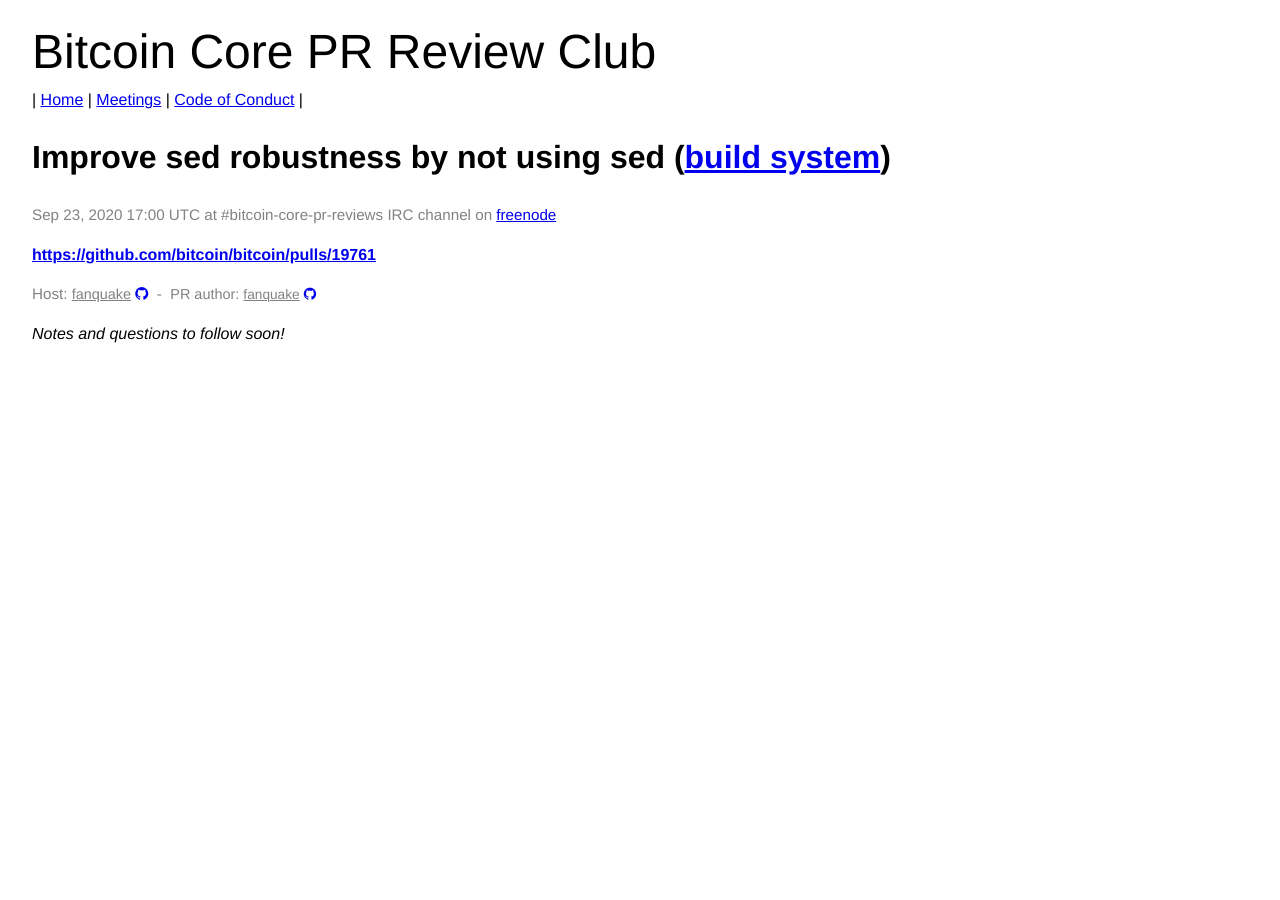
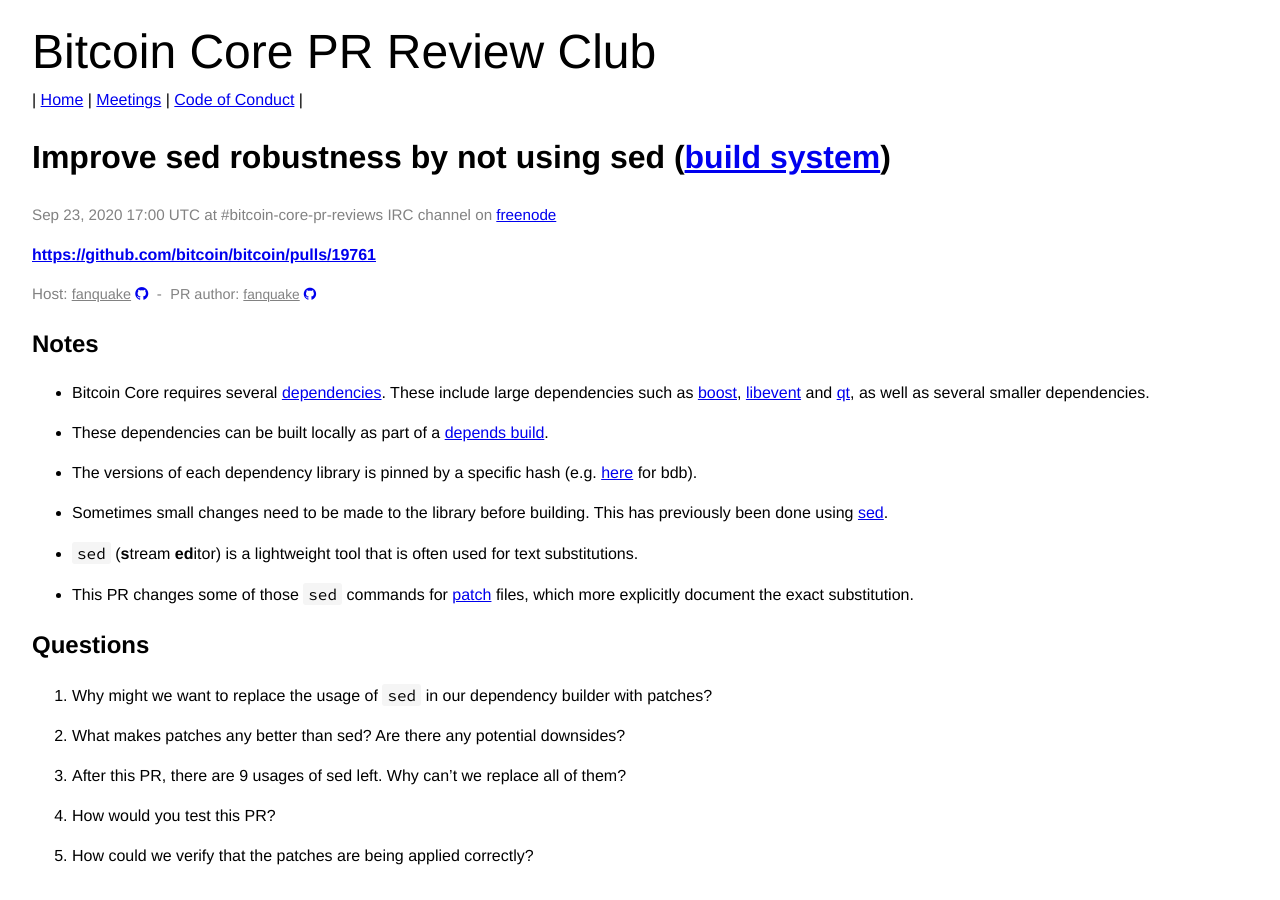
Before and after one commit to bitcoin-core-review-club/website, a Jekyll site: the page built from _posts/2020-09-23-#19761.md, in a window 1280 px wide. Built offline with Jekyll 4.4.1, drawn with Linux system fonts in a browser that asks for light colours.

Commit message:
n19761: add notes and questions

```diff
--- a/_posts/2020-09-23-#19761.md
+++ b/_posts/2020-09-23-#19761.md
@@ -10,14 +10,45 @@
 commit:
 ---
 
-_Notes and questions to follow soon!_
-
-<!-- TODO: Before meeting, add notes and questions
 ## Notes
 
+- Bitcoin Core requires several
+  [dependencies](https://github.com/bitcoin/bitcoin/blob/master/doc/dependencies.md).
+  These include large dependencies such as [boost](https://www.boost.org/),
+  [libevent](https://libevent.org/) and [qt](https://www.qt.io), as well as
+  several smaller dependencies.
+
+- These dependencies can be built locally as part of a [depends
+  build](https://github.com/bitcoin/bitcoin/blob/master/depends/README.md).
+
+- The versions of each dependency library is pinned by a specific hash
+  (e.g.
+  [here](https://github.com/bitcoin/bitcoin/blob/652c45fdbbd55bde95c8c6cf08a5feb6055ac112/depends/packages/bdb.mk#L5)
+  for bdb).
+
+- Sometimes small changes need to be made to the library before building. This
+  has previously been done using [sed](https://en.wikipedia.org/wiki/Sed).
+
+- `sed` (**s**tream **ed**itor) is a lightweight tool that is often used for
+  text substitutions.
+
+- This PR changes some of those `sed` commands for
+  [patch](https://en.wikipedia.org/wiki/Patch_(Unix)) files, which more
+  explicitly document the exact substitution.
+
 ## Questions
--->
 
+1. Why might we want to replace the usage of `sed` in our dependency builder
+   with patches?
+
+2. What makes patches any better than sed? Are there any potential downsides?
+
+3. After this PR, there are 9 usages of sed left. Why can't we replace all of
+   them?
+
+4. How would you test this PR?
+
+5. How could we verify that the patches are being applied correctly?
 
 <!-- TODO: After meeting, uncomment and add meeting log between the irc tags
 ## Meeting Log
```
